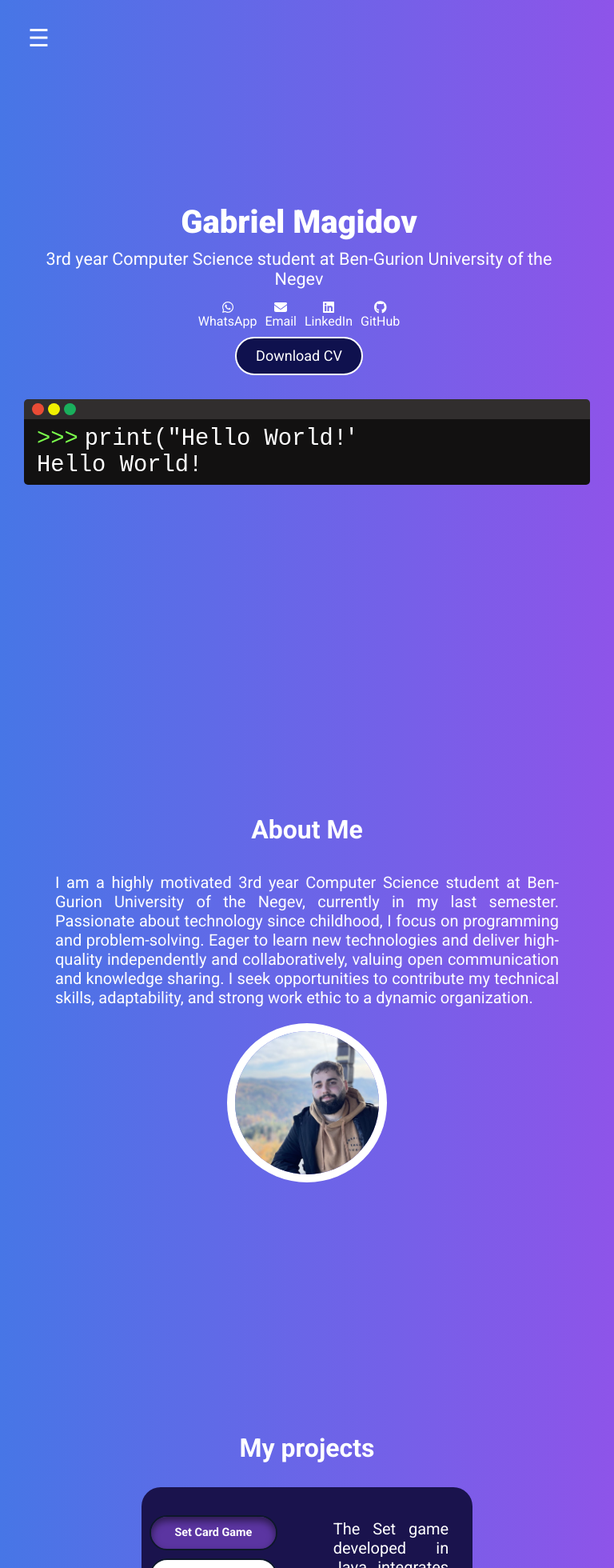
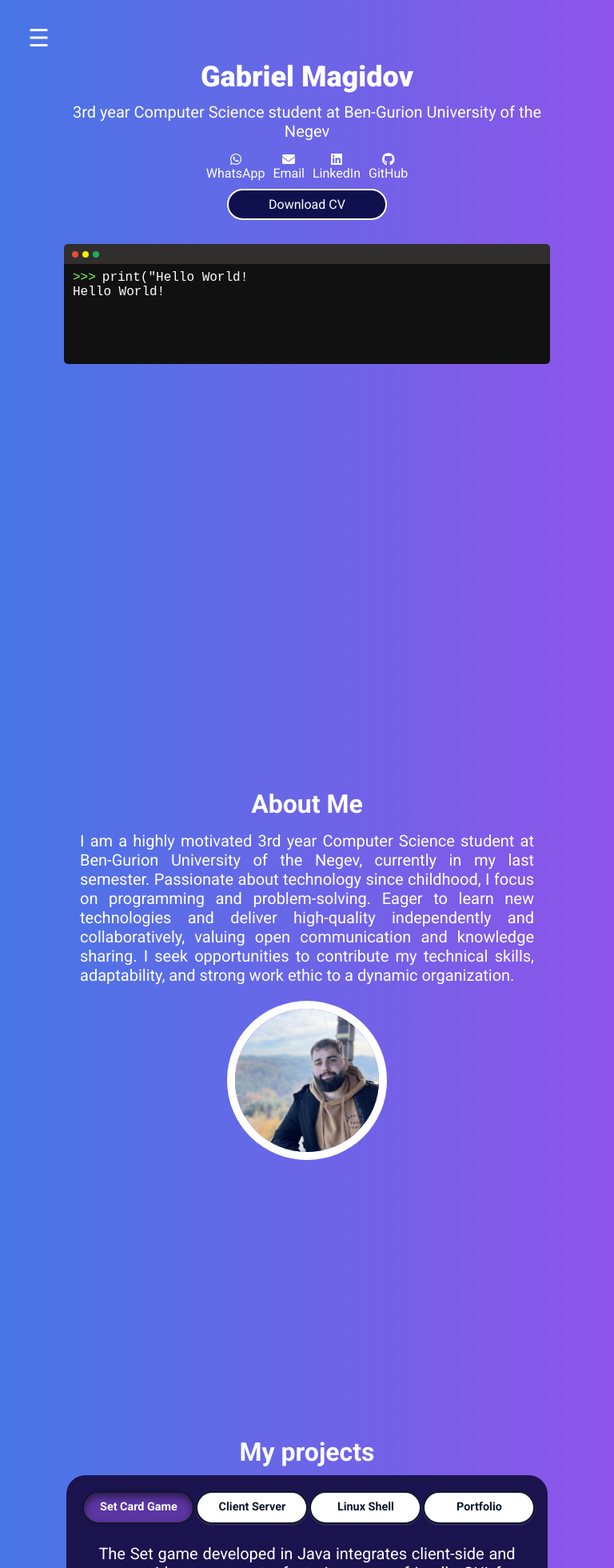
Before and after one commit to GabrielMagidov/Portfolio, a React (Create React App) app: page / in a window 768 px wide. Shown: the top 1960 px of the page at 80% size. Built offline with nearby package versions, Linux system fonts and the light colour scheme.

Commit message:
Update website with new changes

```diff
--- a/src/App.css
+++ b/src/App.css
@@ -122,6 +122,7 @@ p {
 
   main {
     padding: 10px;
+    padding-top: 0;
   }
 }
 
--- a/src/components/About.css
+++ b/src/components/About.css
@@ -58,6 +58,10 @@ h2 {
 
 /* Media queries for responsive design */
 @media (max-width: 1024px) {
+  #about {
+    padding-left: 40px;
+    padding-right: 40px;
+  }
   .about-text {
     font-size: 1.375rem; /* Adjust font size */
   }
@@ -67,14 +71,16 @@ h2 {
   }
 }
 
-@media (max-width: 768px) {
+@media ((min-width: 480px) and (max-width: 768px)) {
   #about {
-    padding: unset;
+    padding-left: 30px;
+    padding-right: 30px;
   }
 
   .about-content {
     flex-direction: column; /* Stack items vertically on smaller screens */
     align-items: center; /* Center items vertically */
+    padding-top: 0;
   }
 
   .about-text {
@@ -97,6 +103,13 @@ h2 {
   .about-text {
     font-size: 1.125rem; /* Adjust font size */
     padding-bottom: 15px; /* Add more space between text and image */
+    padding: 0;
+  }
+
+  .about-content {
+    flex-direction: column; /* Stack items vertically on smaller screens */
+    align-items: center; /* Center items vertically */
+    padding-top: 0;
   }
 
   .about-image {
@@ -107,4 +120,8 @@ h2 {
   .pText {
     font-size: 1rem; /* Adjust font size */
   }
+
+  #about {
+    padding: 0;
+  }
 }
--- a/src/components/Contact.css
+++ b/src/components/Contact.css
@@ -39,6 +39,14 @@ p {
   #contact {
     height: unset;
     padding: 15px 15px 0 15px; /* Adjust padding for tablets, remove bottom padding */
+  }
+  #contact {
+    height: 100vh; /* Ensure full viewport height */
+    padding: 5px 5px 0 5px; /* Adjust padding for mobile devices, remove bottom padding */
+    display: flex;
+    flex-direction: column;
+    align-items: center; /* Center-align the entire section horizontally */
+    justify-content: center; /* Center-align the entire section vertically */
   }
 }
 
--- a/src/components/Home.css
+++ b/src/components/Home.css
@@ -276,36 +276,91 @@ span {
 
 /* Media Queries */
 @media (max-width: 1024px) {
+  .terminal {
+    margin: 20px 0; /* Center the terminal by using auto for left and right margins */
+    width: 100%;
+    height: 300px;
+  }
+
   .home-container {
     flex-direction: column;
     align-items: center;
-  }
-
-  .terminal {
-    margin: 20px 0;
-    width: 100%;
-  }
-}
-
-@media (max-width: 768px) {
-  .home-container {
-    flex-direction: column;
-    align-items: center;
+    height: 650px;
   }
 
   #home {
     padding: 10px;
-    padding-top: 20px;
+    padding-top: 0;
+  }
+}
+
+@media ((min-width: 480px) and (max-width: 768px)) {
+  .home-container {
+    display: block;
+    margin-left: 50px;
+    margin-right: 50px;
+  }
+  #home {
+    padding-top: 0;
+  }
+
+  .home h1 {
+    margin-bottom: 5px; /* Adjust this value to make the gap smaller */
+    margin-top: 5px;
+  }
+
+  .home p {
+    margin-top: 0; /* Remove the top margin */
+    font-size: 20px;
+    margin-top: 0;
+    padding-top: 0;
+  }
+
+  .home {
+    padding-right: 0;
+  }
+
+  h1 {
+    font-size: 36px;
+    text-align: center;
+    padding-bottom: 6px;
   }
 
   .cvButton {
-    font-size: 18px;
-    padding: 0.8rem 1.5rem;
+    font-size: 16px;
+    padding: 0.6rem 1rem;
+  }
+
+  .terminal {
     width: 100%;
+    height: 150px;
+  }
+
+  .terminal #red,
+  .terminal #yellow,
+  .terminal #green {
+    border-radius: 100%;
+    width: 8px;
+    height: 8px;
+    margin-right: 5px; /* Adjust margin for spacing */
+  }
+
+  .line-1,
+  .line-2 {
+    position: relative; /* Changed from absolute to relative */
+    width: 100%; /* Make the width 100% */
+    margin: 0;
+    font-size: 100%;
+    font-weight: 200;
+    padding-left: 3px;
   }
 }
 
 @media (max-width: 480px) {
+  .home-container {
+    display: block;
+    height: auto;
+  }
   #home {
     padding-top: 0;
   }
@@ -342,6 +397,7 @@ span {
 
   .terminal {
     width: 100%;
+    height: 150px;
   }
 
   .terminal #red,
--- a/src/components/Projects.css
+++ b/src/components/Projects.css
@@ -95,7 +95,7 @@ h2 {
 }
 
 /* Media queries for responsive design */
-@media (min-width: 768px) {
+@media (min-width: 769px) {
   .projects-container {
     flex-direction: row; /* Side by side on larger screens */
     justify-content: center; /* Center content horizontally */
@@ -121,6 +121,10 @@ h2 {
 
   h2 {
     font-size: 2.5rem; /* Increase font size for larger screens */
+  }
+  .projects-container {
+    padding: 35px;
+    width: 87%;
   }
 }
 
@@ -199,3 +203,21 @@ h2 {
     font-size: 0.9rem; /* Adjust font size for smaller screens */
   }
 }
+
+@media ((min-width: 480px) and (max-width: 768px)) {
+  .tab-buttons-list {
+    text-align: center; /* Center text for buttons */
+    width: 100%;
+    display: grid; /* Use CSS Grid */
+    grid-template-columns: repeat(4, 1fr); /* 2 columns on mobile */
+    gap: 2px; /* Space between buttons */
+  }
+  .tab-buttons-column {
+    padding-bottom: 20px;
+    margin-bottom: 0;
+  }
+  .projects-container {
+    height: 470px;
+    margin-top: 0;
+  }
+}
--- a/src/components/Skills.css
+++ b/src/components/Skills.css
@@ -5,8 +5,6 @@
   justify-content: center; /* Center content vertically */
   align-items: center; /* Center content horizontally */
   text-align: center;
-  padding-top: 40px;
-  padding-bottom: 20px;
   min-height: 100vh; /* Ensure the section takes at least the full viewport height */
 }
 
@@ -54,6 +52,7 @@
 @media (max-width: 768px) {
   .skills-grid {
     grid-template-columns: 1fr; /* Single column layout for small screens */
+    width: 80%;
   }
 
   .skill-bubble {
@@ -92,3 +91,16 @@
     font-size: 12px; /* Adjust font size for very small screens */
   }
 }
+
+@media (max-width: 1024px) {
+  .skills-grid {
+    gap: 10px; /* Reduce gap for very small screens */
+    width: 90%; /* Ensure the grid takes full width */
+  }
+}
+
+@media (max-width: 768px) {
+  .skills-grid {
+    width: 85%;
+  }
+}
--- a/src/components/TabButton.css
+++ b/src/components/TabButton.css
@@ -43,8 +43,8 @@
 @media (max-width: 768px) {
   .tab-button {
     font-size: 0.9rem; /* Adjust font size for smaller screens */
-    padding: 0.8rem 1.2rem; /* Adjust padding for smaller screens */
-    max-width: 160px; /* Max width for smaller screens */
+    padding: 0.7rem 0.9rem; /* Adjust padding for smaller screens */
+    max-width: 140px; /* Max width for smaller screens */
   }
 }
 
```
Also changed, not shown: 15 other files (tests, documents, lock files or other folders).
